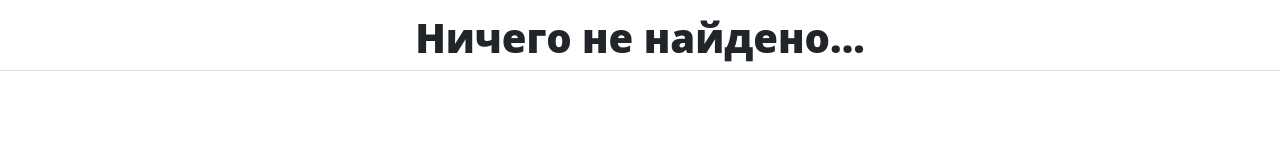
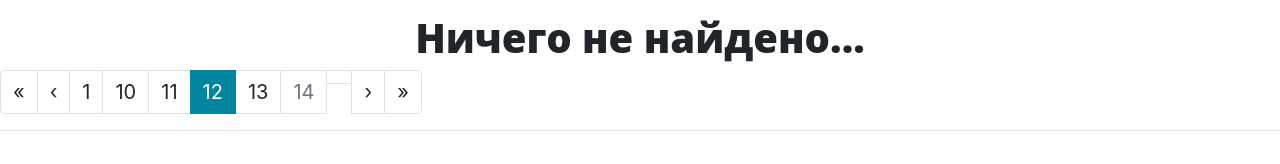
Before and after one commit to Trapma/icsti, a React (Create React App) app: page /project in a window 1280 px wide. Shown: the part 534-698 px from the top of the page. Built offline with nearby package versions, Linux system fonts and the light colour scheme.

Commit message:
refactor + add paginationUi

```diff
--- a/src/API/PostService.js
+++ b/src/API/PostService.js
@@ -18,28 +18,26 @@ export default class PostService {
         q: textSearch,
       },
     });
-
-    const task_id = response.data.task_id;
-    return this.getTask(task_id);
+    return response;
   }
 
-  static async getTask(task_id) {
-    const timer = setTimeout(async () => {
+  static async getTask(task_id, page) {
     const response = await axios.get(`${API_ICSTI}/search/result`, {
       params: {
         task_id,
+        page,
       },
     });
-      // если нет данных сбрасываем таймер и возвращаем ошибку (обрабатывается в hooks)
-      if (!response.data) {
-        clearTimeout(timer);
     return response;
   }
 
-      if (response.data.task_status === "SUCCESS") {
-        clearTimeout(timer);
-        return response;
+  // static async getPageTasks(limit = 10, page = 1) {
+  //   const response = await axios.get("https://jsonplaceholder.typicode.com/posts", {
+  //     params: {
+  //       _limit: limit,
+  //       _page: page,
+  //     },
+  //   });
+  //   return response;
+  // }
 }
-    }, 500);
-  }
-}
--- /dev/null
+++ b/src/components/UI/pagination/PaginationUi.jsx
@@ -0,0 +1,45 @@
+import { getPagesArray } from "../../../utils/page"
+import Pagination from 'react-bootstrap/Pagination';
+
+export const PaginationUi = ({ totalPages, page, changePage }) => {
+
+  const pagesArray = getPagesArray(totalPages)
+
+  // const start =
+  return (
+    //  <div className="page__wrapper">
+    //         {pagesArray.map(p =>
+    //             <span
+    //                 onClick={() => changePage(p)}
+    //                 key={p}
+    //                 className={page === p ? 'page page__current' : 'page'}>
+    //                 {p}
+    //             </span>
+    //         )}
+    //     </div>
+    <Pagination>
+      <Pagination.First />
+      <Pagination.Prev />
+      <Pagination.Item>{1}</Pagination.Item>
+      {/* <Pagination.Ellipsis /> */}
+      {
+        pagesArray.map(p =>
+          <Pagination.Item
+            onClick={() => changePage(p)}
+            key={p}
+            className={page === p ? 'active' : ''}
+          >{p}</Pagination.Item>
+        )}
+      <Pagination.Item>{10}</Pagination.Item>
+      <Pagination.Item>{11}</Pagination.Item>
+      <Pagination.Item active>{12}</Pagination.Item>
+      <Pagination.Item>{13}</Pagination.Item>
+      <Pagination.Item disabled>{14}</Pagination.Item>
+      {/* <Pagination.Ellipsis /> */}
+      <Pagination.Item>{totalPages}</Pagination.Item>
+      <Pagination.Next />
+      <Pagination.Last />
+    </Pagination>
+
+  )
+}
--- a/src/routes/Projects.jsx
+++ b/src/routes/Projects.jsx
@@ -5,13 +5,50 @@ import PostService from "../API/PostService";
 import { LoaderUi } from "../components/UI/loader/LoaderUi";
 import { useFetching } from "../hooks/useFetching";
 import config from "../config";
+import { PaginationUi } from "../components/UI/pagination/PaginationUi";
 
 function Projects() {
     const [posts, setPosts] = useState([]);
     const [isChecked, setIsChecked] = useState(true)
-    const [fetchPosts, isPostsLoading, postError] = useFetching(async (textSearch, isChecked) => {
+    const [page, setPage] = useState(1)
+    const [taskId, setTaskId] = useState('')
+    const [totalPages, setTotalPages] = useState(false)
+    const [fetchPosts, isPostsLoading, postError] = useFetching(async ({ textSearch, isChecked, page = 0, taskId }) => {
+
+        if (page && taskId) {
+            const response = await PostService.getTask(taskId, page);
+            const result = response.data
+            setPosts(result.task_result.records);
+            setTotalPages(result.pages_number)
+            setPage(result.current_page)
+        }
+
         const response = await PostService.getSearchPost(textSearch, isChecked);
-        setPosts(response.data.task_result.records);
+        const result = response.data
+        setTaskId(result.task_id)
+        // setPosts(result.task_result.records);
+        // setTotalPages(result.pages_number)
+
+        const timer = setTimeout(async () => {
+            const response = await PostService.getTask(taskId);
+            const result = response.data
+            // если нет данных сбрасываем таймер и возвращаем ошибку (обрабатывается в hooks)
+            console.log('test response ', response.data);
+            console.log('test response.task_status ', response.data.task_status);
+            console.log('test response (task_status === SUCCESS) = ', response.data.task_status === "SUCCESS");
+
+            if (!result) {
+                clearTimeout(timer);
+                return response;
+            }
+
+            if (result.task_status === "SUCCESS") {
+                clearTimeout(timer);
+                setPosts(result.task_result.records);
+                setTotalPages(result.pages_number)
+                setPage(result.current_page)
+            }
+        }, 500);
     });
 
     // useEffect(() => {
@@ -20,8 +57,13 @@ function Projects() {
     // }, []);
 
     const search = (textSearch) => {
-        fetchPosts(textSearch, isChecked);
+        fetchPosts({ textSearch, isChecked });
     }
+    const changePage = (page) => {
+        setPage(page)
+        fetchPosts({ page, taskId })
+    }
+
     return (
         <div>
             <Header isChecked={isChecked} setIsChecked={setIsChecked} search={search} title="База данных" />
@@ -34,6 +76,7 @@ function Projects() {
             ) : (
                 <CardList posts={posts} type={config.cardType.db} />
             )}
+            <PaginationUi page={page} changePage={changePage} totalPages={totalPages} />
         </div>
     );
 }
--- /dev/null
+++ b/src/utils/page.js
@@ -0,0 +1,11 @@
+export const getPageCount = (totalCount, limit) => {
+  return Math.ceil(totalCount / limit);
+};
+
+export const getPagesArray = (totalPages) => {
+  let result = [];
+  for (let i = 0; i < totalPages; i++) {
+    result.push(i + 1);
+  }
+  return result;
+};
```
Lines whose indentation alone changed are shown as unchanged.
